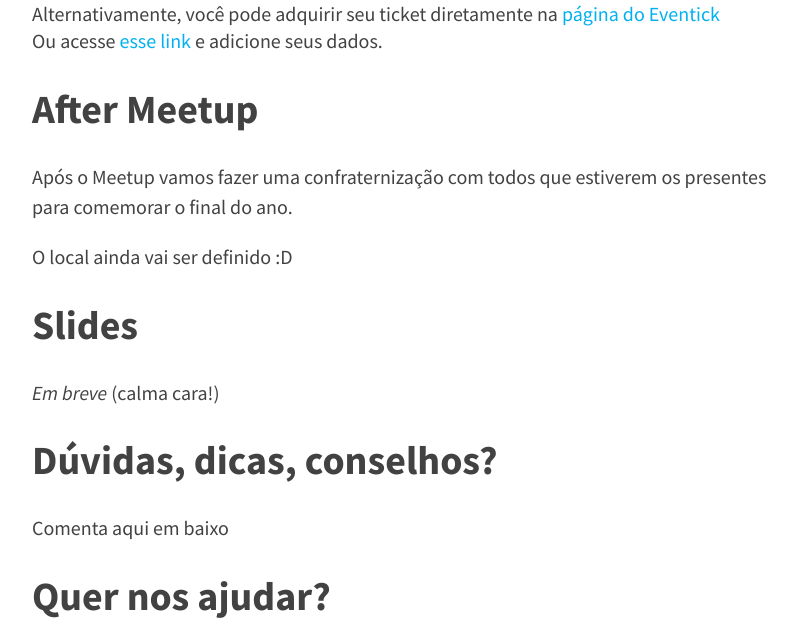
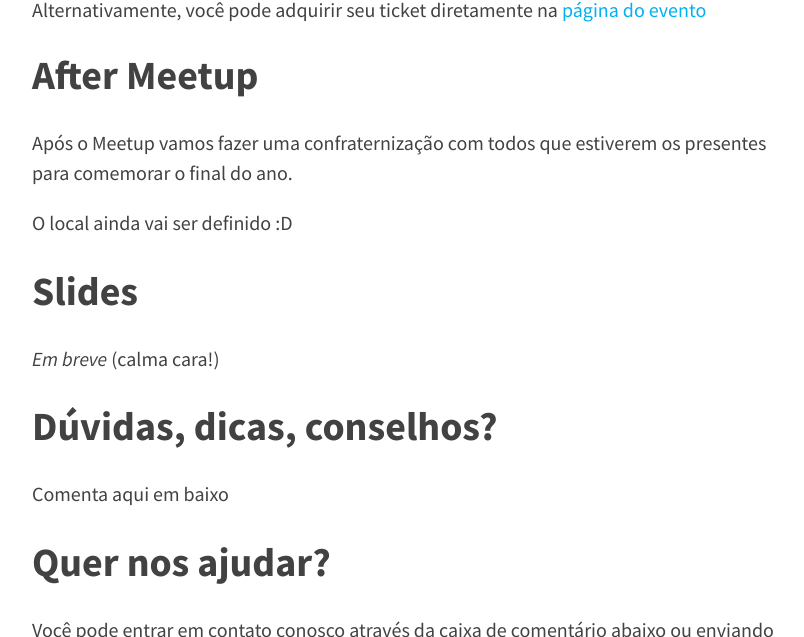
Before and after one commit to crud-abc/crud-abc.github.io, a Jekyll site: the page built from _posts/2016-12-06-crud-abc-3-docker-containers-hands-on.md, in a window 1280 px wide and 900 px high, scrolled down 2215 px, cut to the strip 263-900 px from the top of the window. Shown: the whole strip, without its empty margins (224-1028 px from the left). Built offline with Jekyll 4.4.1, drawn with Linux system fonts in a browser that asks for light colours; nearby versions of some CDN libraries; comment, search, counter and statistics services are not loaded.

Commit message:
Removed duplicated link

```diff
--- a/_posts/2016-12-06-crud-abc-3-docker-containers-hands-on.md
+++ b/_posts/2016-12-06-crud-abc-3-docker-containers-hands-on.md
@@ -52,11 +52,9 @@ Por aqui:
 
 <div><style>.ev-embed{ width:100%;}</style>
         <script src='https://s3.amazonaws.com/embed-evt/iframeResizer.min.js'></script>
-        <iframe class='ev-embed' src='https://www.eventick.com.br/e/docker-provisionamento-de-cont' scrolling='no'></iframe>
-        Alternativamente, você pode adquirir seu ticket diretamente na <a href='https://www.eventick.com.br/docker-provisionamento-de-cont' target='_blank'>página do Eventick</a>
+        <iframe style="border:none;" class='ev-embed' src='https://www.eventick.com.br/e/docker-provisionamento-de-cont' scrolling='no'></iframe>
+        Alternativamente, você pode adquirir seu ticket diretamente na <a href='https://www.eventick.com.br/docker-provisionamento-de-cont' target='_blank'>página do evento</a>
         <script>iFrameResize({checkOrigin: false, heightCalculationMethod: 'documentElementScroll'});</script></div>
-
-Ou acesse [esse link](https://www.eventick.com.br/docker-provisionamento-de-cont) e adicione seus dados.
 
 ## After Meetup
 
```
